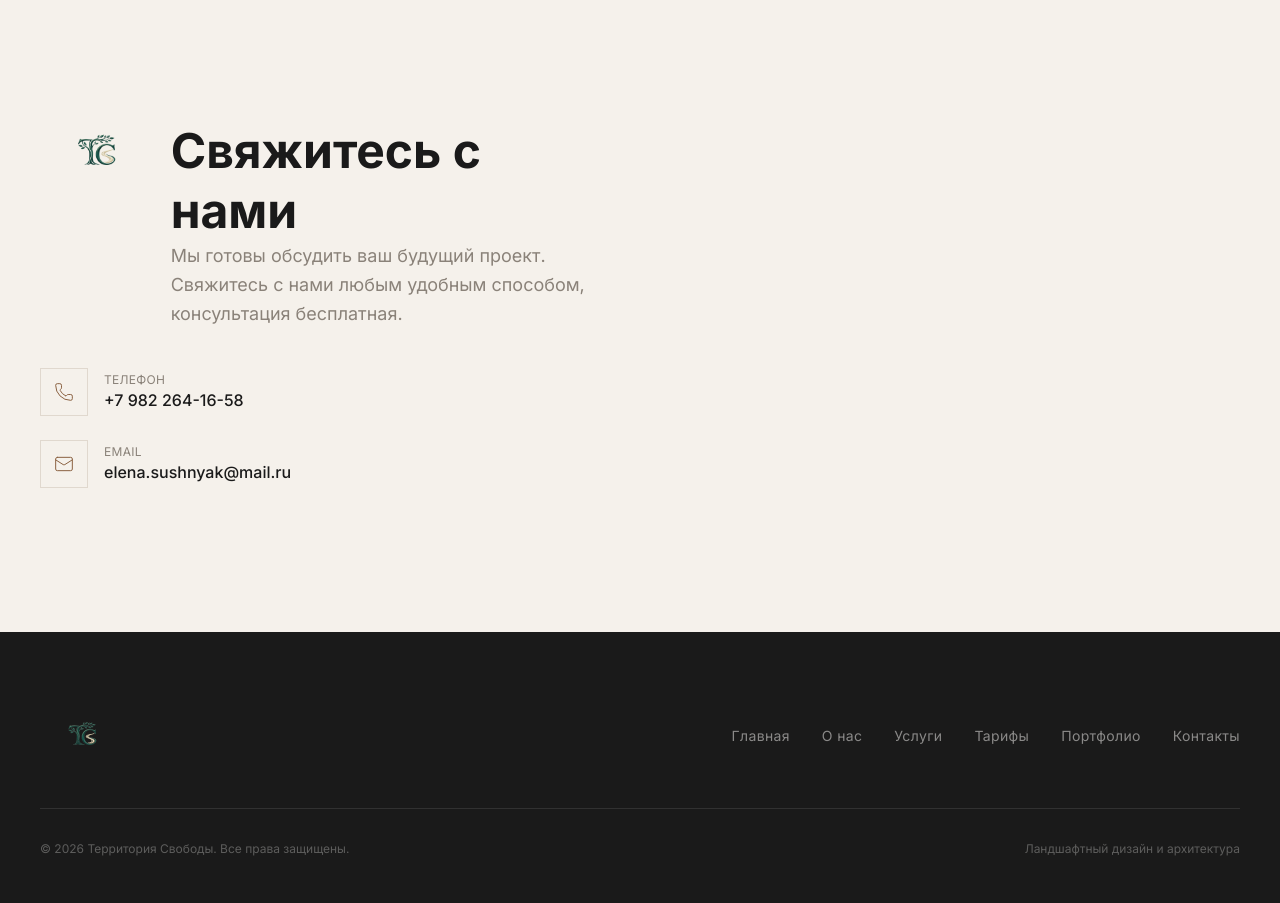
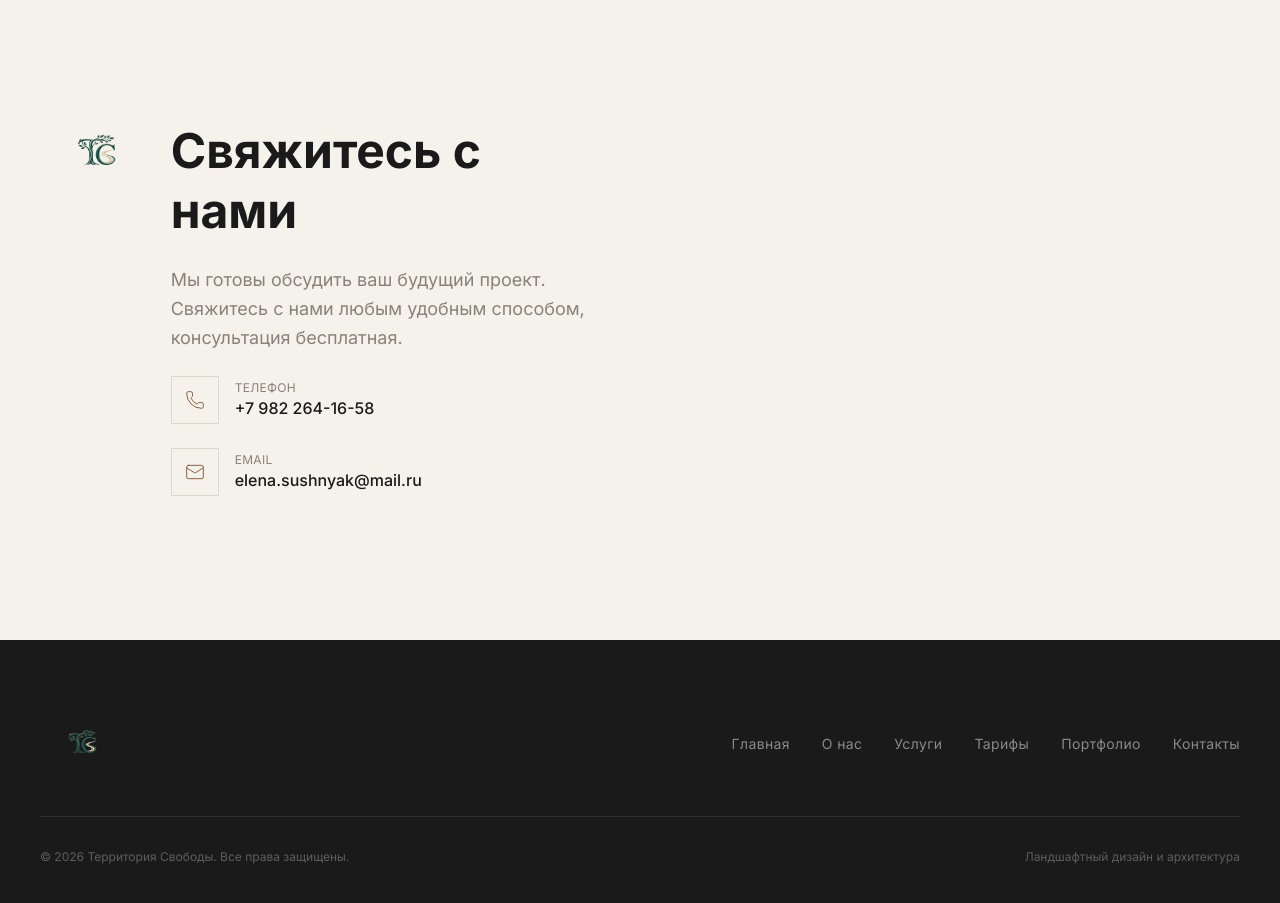
Before and after one commit to workreplit3-ctrl/territoriya-svobody, a Next.js app: page / in a window 1280 px wide. Shown: the part 7900-8803 px from the top of the page. Built offline with nearby package versions, Linux system fonts and the light colour scheme.

Commit message:
fix: phone/email aligned under description text via single grid

```diff
--- a/src/app/page.tsx
+++ b/src/app/page.tsx
@@ -1067,8 +1067,8 @@ function Contacts() {
       <div className="max-w-[1400px] mx-auto px-6 md:px-10">
         <div className="grid md:grid-cols-2 gap-12 md:gap-20">
           <div>
-            <div className="grid grid-cols-[auto_1fr] grid-rows-[auto_auto] items-center gap-x-4 mb-10">
-              <FadeIn className="row-span-2 self-start">
+            <div className="grid grid-cols-[auto_1fr] grid-rows-[auto_auto_auto_auto] items-center gap-x-4 gap-y-6">
+              <FadeIn className="row-span-4 self-start">
                 <img src="/logo.png" alt="Территория Свободы" className="h-14 md:h-16 w-auto object-left" />
               </FadeIn>
               <FadeIn>
@@ -1081,10 +1081,8 @@ function Contacts() {
                   Мы готовы обсудить ваш будущий проект. Свяжитесь с нами любым удобным способом, консультация бесплатная.
                 </p>
               </FadeIn>
-            </div>
-
-            <div className="space-y-6">
-              <a href="tel:+79822641658" className="grid grid-cols-[3rem_1fr] items-center gap-4 group">
+              <FadeIn delay={0.2}>
+                <a href="tel:+79822641658" className="flex items-center gap-4 group">
                   <div className="w-12 h-12 flex items-center justify-center border border-border group-hover:border-terracotta group-hover:bg-terracotta/5 transition-all duration-300">
                     <Phone className="w-5 h-5 text-terracotta" strokeWidth={1.2} />
                   </div>
@@ -1093,8 +1091,9 @@ function Contacts() {
                     <p className="text-foreground font-medium">+7 982 264-16-58</p>
                   </div>
                 </a>
-
-              <a href="mailto:elena.sushnyak@mail.ru" className="grid grid-cols-[3rem_1fr] items-center gap-4 group">
+              </FadeIn>
+              <FadeIn delay={0.3}>
+                <a href="mailto:elena.sushnyak@mail.ru" className="flex items-center gap-4 group">
                   <div className="w-12 h-12 flex items-center justify-center border border-border group-hover:border-terracotta group-hover:bg-terracotta/5 transition-all duration-300">
                     <Mail className="w-5 h-5 text-terracotta" strokeWidth={1.2} />
                   </div>
@@ -1103,6 +1102,7 @@ function Contacts() {
                     <p className="text-foreground font-medium">elena.sushnyak@mail.ru</p>
                   </div>
                 </a>
+              </FadeIn>
             </div>
           </div>
 
```
Lines whose indentation alone changed are shown as unchanged.
